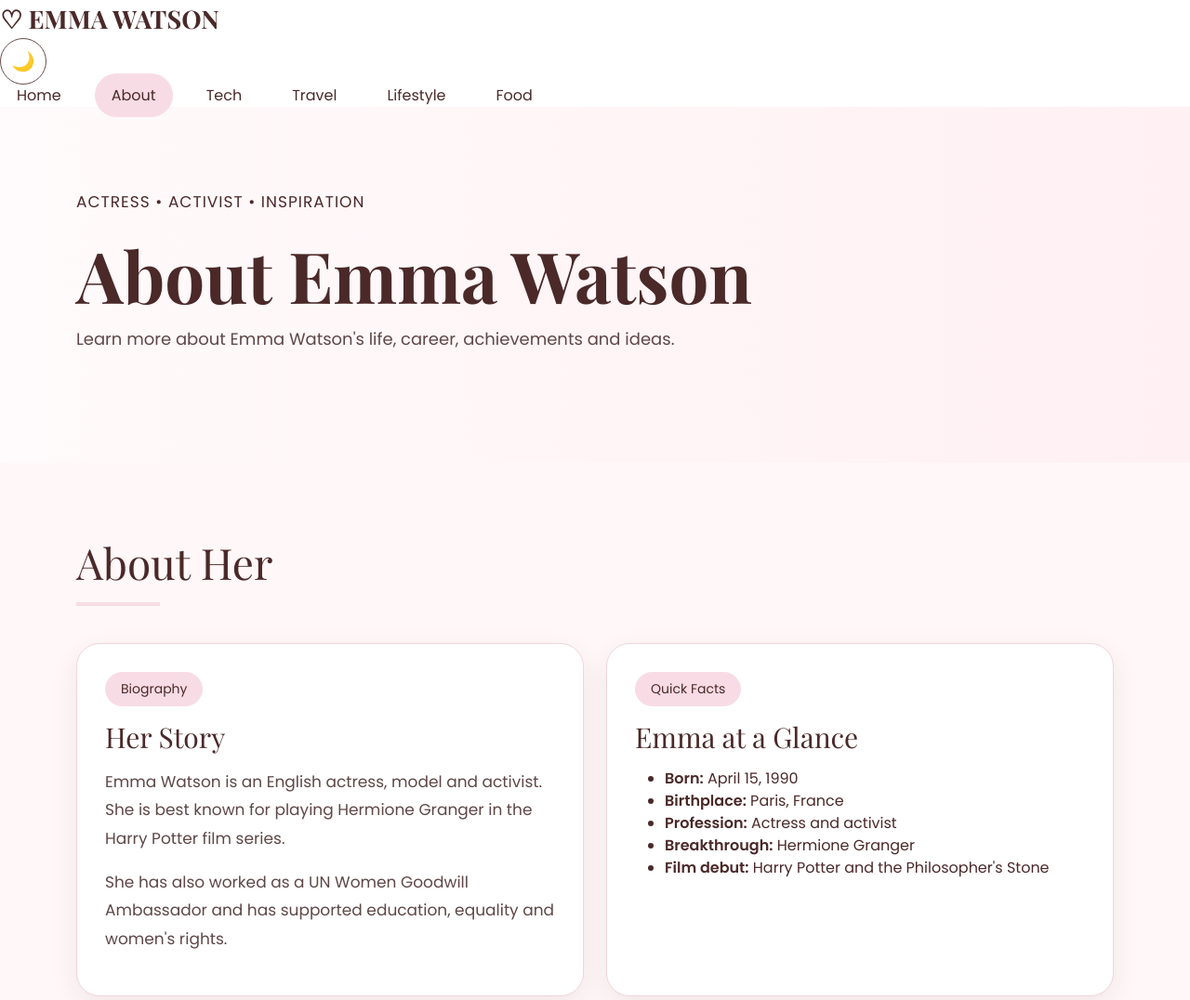
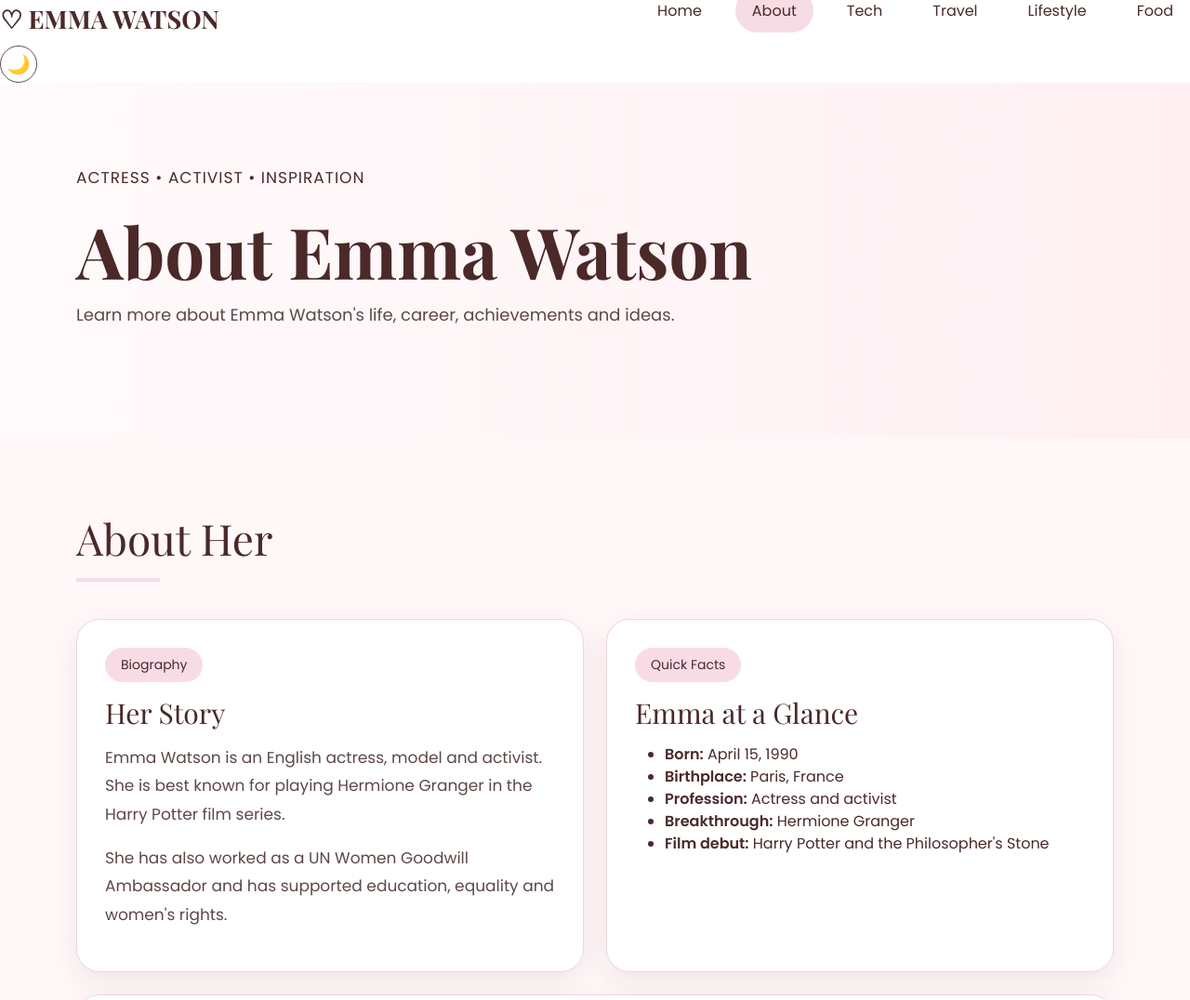
Before and after one commit to chkmixx/webmidterm, a plain HTML site: page aboutme.html in a window 1280 px wide. Shown: the top 1076 px of the page at 93% size. Drawn offline with nearby package versions, Linux system fonts and the light colour scheme.

Commit message:
Add styles for brand section and main navigation

```diff
--- a/style.css
+++ b/style.css
@@ -627,3 +627,24 @@ body.dark-mode .success-message {
 .faq-answer p {
     margin: 0;
 }
+.brand-section {
+    display: flex;
+    flex-direction: column;
+    align-items: flex-start;
+    gap: 8px;
+}
+
+.brand-section #themeToggle {
+    width: 40px;
+    height: 40px;
+}
+
+.main-nav {
+    display: flex;
+    align-items: flex-start;
+    justify-content: space-between;
+}
+
+.main-nav ul {
+    margin-top: 0;
+}
```
